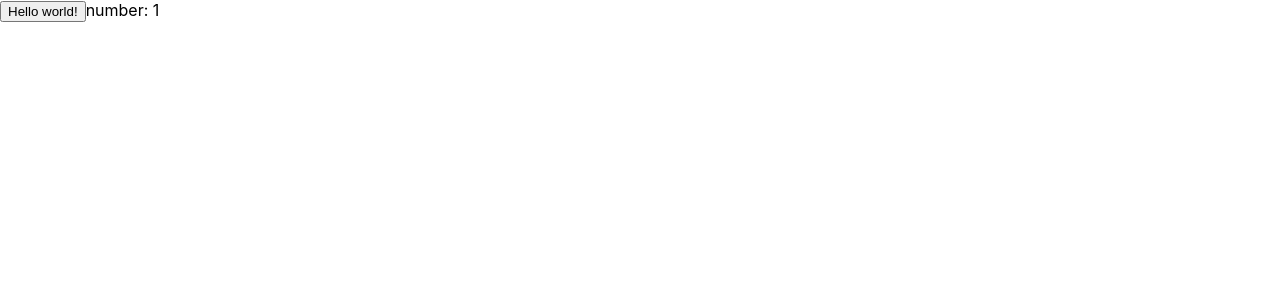
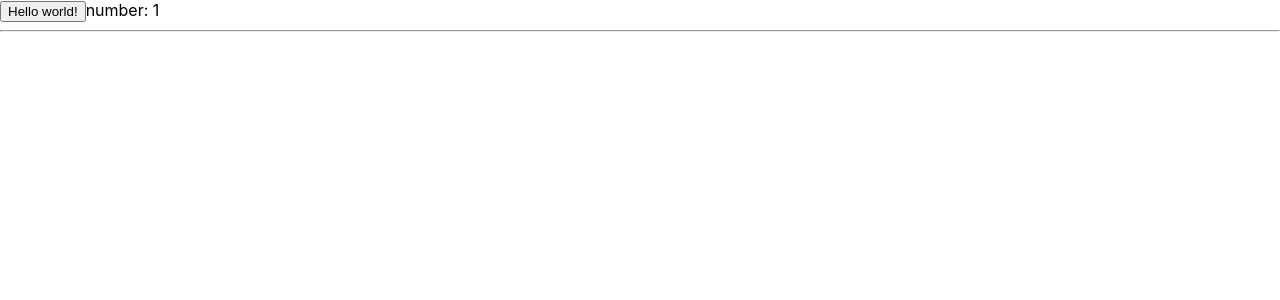
Before and after one commit to mohonsing113/react-demo, a React (Create React App) app: page / in a window 1280 px wide. Shown: the top 300 px of the page. Built offline with nearby package versions, Linux system fonts and the light colour scheme.

Commit message:
add print line based on number

```diff
--- a/src/App.js
+++ b/src/App.js
@@ -2,6 +2,7 @@ import React, { Component } from 'react';
 import logo from './logo.svg';
 import './App.css';
 import Number from './components/Number.js'
+import Line from './components/Line.js'
 
 class App extends Component {
 
@@ -16,6 +17,7 @@ class App extends Component {
       <div>
         <button  onClick={this.updateNumber}>Hello world!</button>
         <Number /> <span>{this.state.number}</span>
+        {Array(this.state.number).fill(1).map(() =><Line/>)}
       </div>
     );
   }
--- /dev/null
+++ b/src/components/Line.js
@@ -0,0 +1,10 @@
+import React, { Component } from 'react';
+
+class Number extends Component{
+
+  render(){
+    return <hr/>
+  }
+}
+
+export default Number;
```
